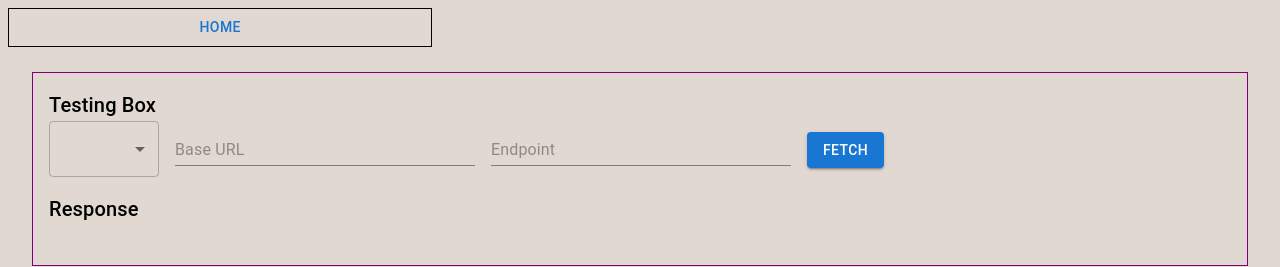
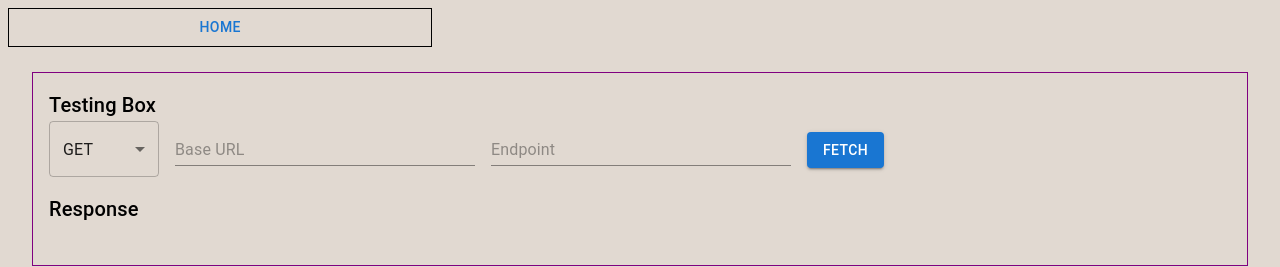
Before and after one commit to Curtis-Thomas/free-api-list-with-react, a React (Create React App) app: page /AnimalsDash/AnimalsDailyCatFacts in a window 1280 px wide. Shown: the top 267 px of the page. Built offline with nearby package versions, Linux system fonts and the light colour scheme.

Commit message:
change: test box dropdown default set to get

```diff
--- a/src/core/main/BoxTestCrud.js
+++ b/src/core/main/BoxTestCrud.js
@@ -11,7 +11,7 @@ import axios from "axios";
 
 const BoxTestCrud = ({ url }) => {
   const [response, setResponse] = useState("");
-  const [crudOption, setCrudOption] = useState("");
+  const [crudOption, setCrudOption] = useState("get");
   const [urlValue, setUrl] = useState("");
   const [endpointValue, setEndpoint] = useState("");
 
```
